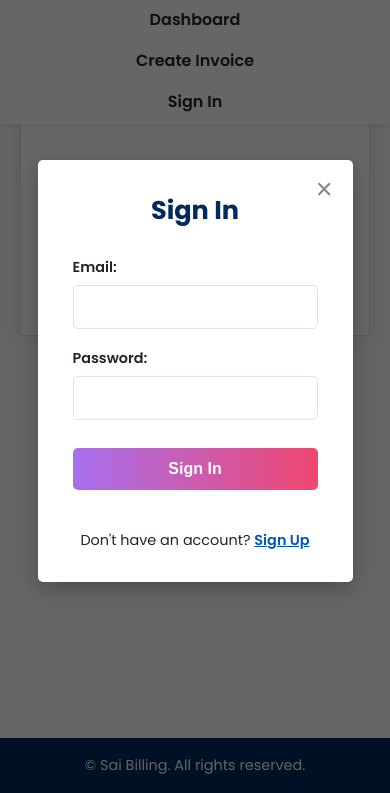
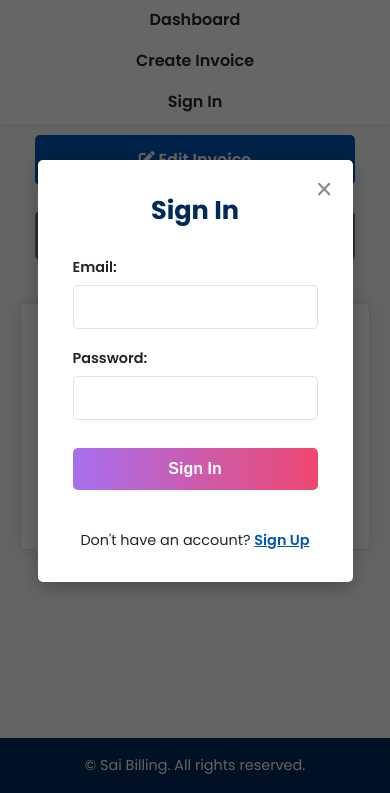
Before and after one commit to saifinance/billing-app, a website: page public/view-invoice.html in a window 390 px wide. Shown: the part 51-844 px from the top of the page. Drawn offline with Linux system fonts and the light colour scheme; no server answers.

Commit message:
Include all changes

```diff
--- a/public/css/style.css
+++ b/public/css/style.css
@@ -463,3 +463,75 @@ tbody tr:hover { background-color: #f1f1f1; }
         font-size: 1.1rem;
     }
 }
+
+/* Responsive styles for invoice actions bar */
+.invoice-actions-bar {
+    display: flex;
+    gap: 10px;
+    margin-bottom: 15px;
+    flex-wrap: wrap;
+}
+
+.invoice-actions-bar .btn,
+.invoice-actions-bar a.btn {
+    margin-left: 10px;
+}
+
+@media screen and (max-width: 768px) {
+    .invoice-actions-bar {
+        flex-direction: column;
+        align-items: stretch;
+        gap: 10px;
+        margin: 15px 0;
+        padding: 10px;
+        background-color: #f8f9fa; /* Light background for better visibility */
+        border-radius: 5px; /* Optional: adds rounded corners */
+    }
+
+    .invoice-actions-bar .btn,
+    .invoice-actions-bar a.btn,
+    #print-invoice-btn { /* Explicitly target the print button */
+        width: 100%;
+        margin: 5px 0 !important; /* Add some vertical spacing */
+        padding: 10px 15px; /* Ensure enough padding for touch targets */
+        text-align: center;
+        box-sizing: border-box; /* Include padding in width/height */
+        display: block; /* Ensure buttons take full width */
+    }
+}
+
+/* Ensure Print Bill button is visible on mobile */
+#print-invoice-btn {
+    display: inline-block !important; /* Override any display: none */
+    opacity: 1 !important; /* Ensure it's not transparent */
+    visibility: visible !important; /* Ensure it's not hidden */
+}
+
+@media screen and (max-width: 768px) {
+    .invoice-actions-bar {
+        flex-direction: column;
+        align-items: stretch;
+        gap: 10px;
+        margin: 15px 0;
+        padding: 15px; /* Increased padding */
+        background-color: #f8f9fa;
+        border-radius: 5px;
+    }
+
+    .invoice-actions-bar .btn,
+    .invoice-actions-bar a.btn,
+    #print-invoice-btn { /* Explicitly target the print button */
+        width: 100%;
+        margin: 8px 0 !important; /* Slightly more spacing */
+        padding: 12px 15px; /* Larger touch target */
+        text-align: center;
+        box-sizing: border-box;
+        display: block !important; /* Force display */
+        font-size: 1rem; /* Ensure readable text */
+    }
+
+    /* Make sure no other rules are hiding the print button */
+    #print-invoice-btn[style*="display: none"] {
+        display: block !important;
+    }
+}
```
